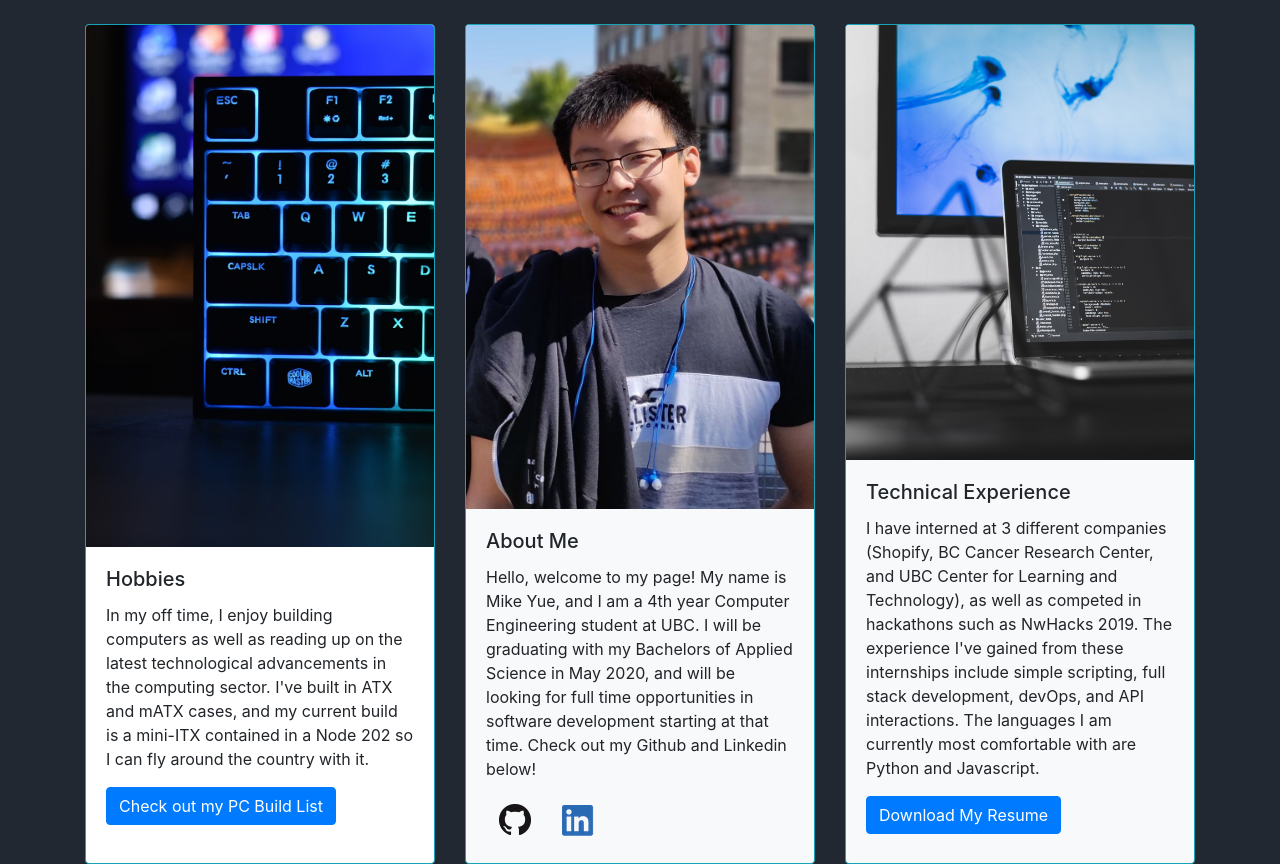
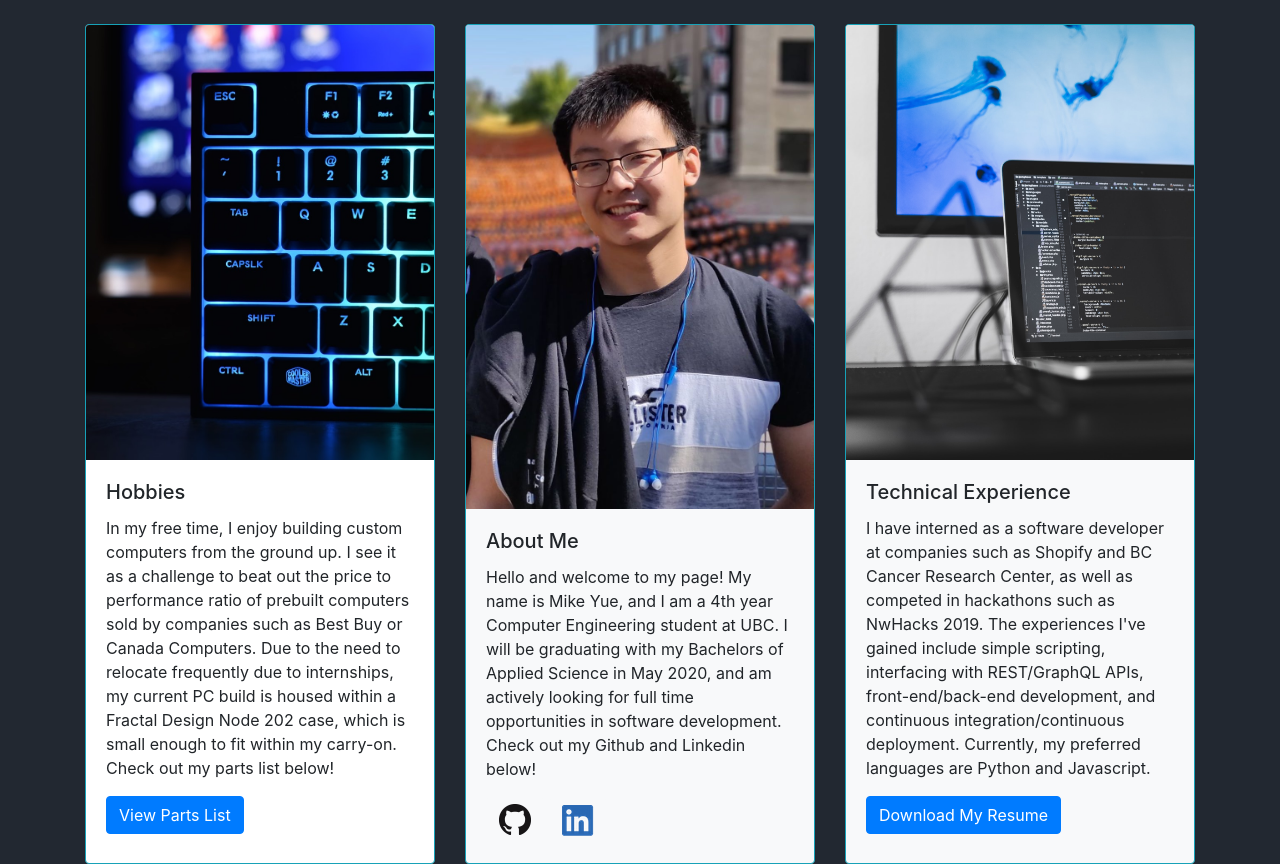
Before and after one commit to Mike-Yue/personal_website, a React (Create React App) app: page / in a window 1280 px wide. Built offline with nearby package versions, Linux system fonts and the light colour scheme.

Commit message:
Fixed formatting and writing'

```diff
--- a/src/Components/HomePage.tsx
+++ b/src/Components/HomePage.tsx
@@ -20,10 +20,13 @@ export default function Homepage(){
               </Card.Title>
               <Card.Text>
                 <p>
-                  In my off time, I enjoy building computers as well as reading up on the latest technological advancements in the computing sector. I've built in ATX and mATX cases,
-                  and my current build is a mini-ITX contained in a Node 202 so I can fly around the country with it.
+                  In my free time, I enjoy building custom computers from the ground up. I see it as a challenge to beat out the
+                  price to performance ratio of prebuilt computers sold by companies such as Best Buy or Canada Computers.
+
+                  Due to the need to relocate frequently due to internships, my current PC build is housed within a Fractal Design Node 202 case, which
+                  is small enough to fit within my carry-on. Check out my parts list below!
                 </p>
-                <a href='https://ca.pcpartpicker.com/list/Qv8RfH' target="_blank"><Button>Check out my PC Build List</Button></a>
+                <a href='https://ca.pcpartpicker.com/list/Qv8RfH' target="_blank"><Button>View Parts List</Button></a>
               </Card.Text>
             </Card.Body>
           </Card>
@@ -35,8 +38,8 @@ export default function Homepage(){
             </Card.Title>
             <Card.Text>
               <p>
-                Hello, welcome to my page! My name is Mike Yue, and I am a 4th year Computer Engineering student at UBC. I will be graduating with my Bachelors of Applied Science in May 2020, and will be looking
-                for full time opportunities in software development starting at that time. Check out my Github and Linkedin below!
+                Hello and welcome to my page! My name is Mike Yue, and I am a 4th year Computer Engineering student at UBC. I will be graduating with my Bachelors of Applied Science in May 2020, and am actively looking
+                for full time opportunities in software development. Check out my Github and Linkedin below!
               </p>
               <a href="https://www.github.com/mike-yue" target="_blank"><Button variant="light"><img src={github} /></Button></a>
               <a href="https://www.linkedin.com/in/mike-yue/" target="_blank"> <Button variant="light" ><img src={linkedin} /></Button></a>
@@ -51,9 +54,10 @@ export default function Homepage(){
             </Card.Title>
             <Card.Text>
               <p>
-                I have interned at 3 different companies (Shopify, BC Cancer Research Center, and UBC Center for Learning and Technology), as well
-                as competed in hackathons such as NwHacks 2019. The experience I've gained from these internships include simple scripting,
-                full stack development, devOps, and API interactions. The languages I am currently most comfortable with are Python and Javascript.
+                I have interned as a software developer at companies such as Shopify and BC Cancer Research Center, as well
+                as competed in hackathons such as NwHacks 2019. The experiences I've gained include simple scripting, interfacing with REST/GraphQL APIs, front-end/back-end development, and
+                continuous integration/continuous deployment. Currently, my preferred languages are Python and Javascript.
+
               </p>
               <a href='./resume.pdf' download><Button>Download My Resume</Button></a>
             </Card.Text>
```
Also changed, not shown: src/images/hobbies.jpeg.
